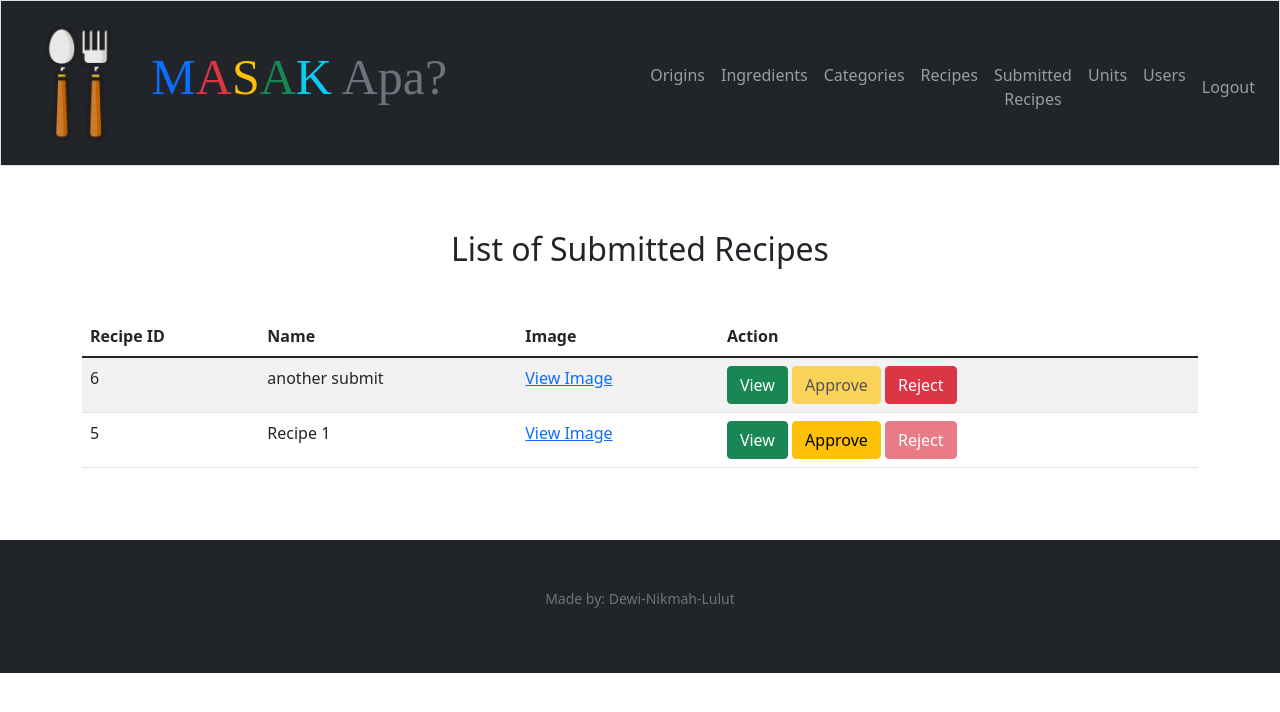
After one commit to listyantidewi1/masak-apa-v2, a Flask app: page /admin/recipes/submitted in a window 1280 px wide. The commit adds this page. Shown: the top 712 px of the page. Run offline with Flask 2, Linux system fonts and the light colour scheme; a user stored in the database is signed in; data comes from the database, SQL or seed files in the repository; both versions use the stored data as it was after the commit; some libraries are stand-ins or nearby versions; some web fonts are replaced.

Commit message:
finished recipe approval and rejection

```diff
--- a/app.py
+++ b/app.py
@@ -274,16 +274,10 @@ def categories_delete(id):
 
 @app.route("/admin/recipes", methods=["GET"])
 @login_admin_required
-def add_recipes():
+def show_recipes_admin():
     if request.method == 'GET':
-        # listOri = db.execute("select * from origins")
-        # ingredients = db.execute("select id, name from ingredients")
-        # origins = db.execute("select id, origin from origins")
-        # units = db.execute("select id, name from units")
-        # return render_template("add_recipes_admin.html", ingredients = ingredients, origins = origins, units = units)
         recipes = db.execute("select recipes.id, recipes.name as recipe_name, recipes.image, recipes.description, recipe_ingredients.qty, instructions.instructions, units.name as unit_name from recipes inner join recipe_ingredients on recipes.id = recipe_ingredients.recipe_id inner join ingredients on recipe_ingredients.ingredients_id = ingredients.id inner join units on recipe_ingredients.unit_id = units.id inner join instructions on recipes.id = instructions.recipe_id group by recipes.id order by recipes.created_at desc")
         return render_template("/admin/show_recipes_admin.html", recipes = recipes)
-    # elif request.method == 'POST':
 
 
 @app.route("/admin/recipe/add/", methods=["GET", "POST"])
@@ -375,6 +369,22 @@ def show_recipe_admin(id):
     source = db.execute("select img_src, recipe_src from recipes where id = ?",id)[0]
     return render_template("/admin/show_recipe_admin.html", recipe=recipe, ingredients=ingredients, instructions=instructions, units=units, origin=origin, full_recipe=full_recipe, source=source)# show a recipe detail
 
+# show a recipe detail
+@app.route("/admin/recipe/show/submitted/<id>", methods=["GET"])
+@login_admin_required
+def show_submitted_recipe_admin(id):
+    recipe = db.execute("select * from recipes_submitted where id = ?", id)[0]
+    # print(recipe)
+    ingredients = db.execute("select * from recipe_ingredients_submitted inner join ingredients on recipe_ingredients_submitted.ingredients_id = ingredients.id where recipe_id = ?", id)
+    instructions = db.execute("select * from instructions_submitted where recipe_id = ?", id)[0]
+    units = db.execute("select units.name from units inner join recipe_ingredients_submitted on units.id = recipe_ingredients_submitted.unit_id where recipe_id = ?", id)
+    # print(units)
+    origin = db.execute("select origins.origin from origins inner join recipes_submitted on origins.id = recipes_submitted.origin_id where recipes_submitted.id = ?", id)[0]
+    print(units)
+    full_recipe = db.execute("select recipes_submitted.name as recipename, recipes_submitted.description, recipes_submitted.image, recipes_submitted.recipe_src, recipes_submitted.img_src as imgsrc, origins.origin, recipe_ingredients_submitted.qty, instructions_submitted.instructions, units.name as unitname, ingredients.name as ingredientname from recipes_submitted inner join origins on recipes_submitted.origin_id = origins.id inner join recipe_ingredients_submitted on recipes_submitted.id = recipe_ingredients_submitted.recipe_id inner join instructions_submitted on recipes_submitted.id = instructions_submitted.recipe_id inner join units on recipe_ingredients_submitted.unit_id = units.id inner join ingredients on recipe_ingredients_submitted.ingredients_id = ingredients.id where recipes_submitted.id = ?", id)
+    source = db.execute("select img_src, recipe_src from recipes_submitted where id = ?",id)[0]
+    return render_template("/admin/show_recipe_admin.html", recipe=recipe, ingredients=ingredients, instructions=instructions, units=units, origin=origin, full_recipe=full_recipe, source=source)# show a recipe detail
+
 # TODO: edit recipe admin
 @app.route("/admin/recipe/<id>/edit", methods=["GET","POST"])
 @login_admin_required
@@ -442,6 +452,42 @@ def recipe_delete(id):
     db.execute("delete from recipes where id=?", id)
     return redirect("/admin/recipes")
 
+@app.route("/admin/recipes/submitted", methods=["GET"])
+@login_admin_required
+def show_recipes_submitted_admin():
+    if request.method == 'GET':
+        recipes = db.execute("select recipes_submitted.status, recipes_submitted.id, recipes_submitted.name as recipe_name, recipes_submitted.image, recipes_submitted.description, recipe_ingredients_submitted.qty, instructions_submitted.instructions, units.name as unit_name from recipes_submitted inner join recipe_ingredients_submitted on recipes_submitted.id = recipe_ingredients_submitted.recipe_id inner join ingredients on recipe_ingredients_submitted.ingredients_id = ingredients.id inner join units on recipe_ingredients_submitted.unit_id = units.id inner join instructions_submitted on recipes_submitted.id = instructions_submitted.recipe_id group by recipes_submitted.id order by recipes_submitted.created_at desc")
+        return render_template("/admin/show_submitted_recipes_admin.html", recipes = recipes)
+
+@app.route("/admin/recipe/<id>/approve",  methods=["GET"])
+@login_admin_required
+def approve_recipe(id):
+    submitted_recipe = db.execute("SELECT * FROM recipes_submitted WHERE id = ?", id)[0]
+    submitted_ingredients = db.execute("SELECT * FROM recipe_ingredients_submitted WHERE recipe_id = ?", id)
+    submitted_instruction = db.execute("Select * from instructions_submitted WHERE recipe_id = ?", id)[0]
+    db.execute("update recipes_submitted set status = 1 where id = ?", id)
+    db.execute("insert into recipes(name, origin_id, image, description, img_src, recipe_src) values(?,?,?,?,?,?)", submitted_recipe['name'], submitted_recipe['origin_id'], submitted_recipe['image'], submitted_recipe['description'], submitted_recipe['img_src'], submitted_recipe['recipe_src'])
+    current_recipe = db.execute("select id from recipes order by id desc limit 1")[0]
+    print(current_recipe['id'])
+    current_recipe_id = str(current_recipe['id'])
+    for i in submitted_ingredients:
+        db.execute("insert into recipe_ingredients(recipe_id, ingredients_id, qty, unit_id) values(?,?,?,?)", current_recipe_id, i['ingredients_id'], i['qty'], i['unit_id'])
+    db.execute("insert into instructions(recipe_id, instructions) values(?,?)", current_recipe_id, submitted_instruction['instructions'])
+    # db.execute("delete from recipe_ingredients_submitted where recipe_id = ?",id)
+    # db.execute("delete from instructions_submitted where recipe_id = ?",id)
+    # db.execute("delete from recipes_submitted where id = ?",id)
+    flash("Recipe has been approved successfully")
+    return redirect("/admin/recipes/submitted")
+
+@app.route("/admin/recipe/<id>/reject",  methods=["GET"])
+@login_admin_required
+def reject_recipe(id):
+    db.execute("update recipes_submitted set status = 2 where id = ?", id)
+    # db.execute("delete from recipe_ingredients_submitted where recipe_id = ?",id)
+    # db.execute("delete from instructions_submitted where recipe_id = ?",id)
+    # db.execute("delete from recipes_submitted where id = ?",id)
+    flash("Recipe has been rejected successfully")
+    return redirect("/admin/recipes/submitted")
 
 @app.route("/admin/users", methods=["GET"])
 @login_admin_required
--- /dev/null
+++ b/templates/admin/show_submitted_recipes_admin.html
@@ -0,0 +1,75 @@
+{% extends "layout_admin.html" %} {% block title %} Add Recipe {% endblock %} {%
+block main %}
+<div class="container-lg mb-4">
+  <h2 class="text-center mt-3">List of Submitted Recipes</h2>
+  <div class="mb-5"></div>
+  <table class="table table-striped table-hover">
+    <thead>
+      <tr>
+        <th>Recipe ID</th>
+        <th>Name</th>
+        <th>Image</th>
+        <th>Action</th>
+      </tr>
+    </thead>
+    <tbody>
+      {% for recipe in recipes %}
+      <tr>
+        <td>{{ recipe["id"] }}</td>
+        <td>{{ recipe["recipe_name"] }}</td>
+        <td>
+          <a href="/static/uploads/{{ recipe['image'] }}">View Image</a>
+        </td>
+        <td>
+          <a
+            href="/admin/recipe/show/submitted/{{ recipe['id'] }}"
+            class="btn btn-success"
+            >View</a
+          >
+          {% if recipe['status'] == 0 %}
+          <a
+            href="/admin/recipe/{{ recipe['id'] }}/approve"
+            class="btn btn-warning"
+            onclick="return confirm('Are you sure you want to approve this recipe?');"
+            >Approve</a
+          >
+          <a
+            href="/admin/recipe/{{ recipe['id'] }}/reject"
+            onclick="return confirm('Are you sure you want to reject this recipe?');"
+            class="btn btn-danger"
+            >Reject</a
+          >
+          {% elif recipe['status'] == 1 %}
+          <a
+            href="/admin/recipe/{{ recipe['id'] }}/approve"
+            class="btn btn-warning disabled"
+            onclick="return confirm('Are you sure you want to approve this recipe?');"
+            >Approve</a
+          >
+          <a
+            href="/admin/recipe/{{ recipe['id'] }}/reject"
+            onclick="return confirm('Are you sure you want to reject this recipe?');"
+            class="btn btn-danger"
+            >Reject</a
+          >
+          {% elif recipe['status'] == 2 %}
+          <a
+            href="/admin/recipe/{{ recipe['id'] }}/approve"
+            class="btn btn-warning"
+            onclick="return confirm('Are you sure you want to approve this recipe?');"
+            >Approve</a
+          >
+          <a
+            href="/admin/recipe/{{ recipe['id'] }}/reject"
+            onclick="return confirm('Are you sure you want to reject this recipe?');"
+            class="btn btn-danger disabled"
+            >Reject</a
+          >
+          {% endif %}
+        </td>
+      </tr>
+      {% endfor %}
+    </tbody>
+  </table>
+</div>
+{% endblock %}
--- a/templates/layout_admin.html
+++ b/templates/layout_admin.html
@@ -74,9 +74,9 @@
             <li class="nav-item">
               <a class="nav-link" href="/admin/recipes">Recipes</a>
             </li>
-            <!-- <li class="nav-item">
-              <a class="nav-link" href="/admin/recipe/add">Add Recipes</a>
-            </li> -->
+            <li class="nav-item">
+              <a class="nav-link" href="/admin/recipes/submitted">Submitted Recipes</a>
+            </li>
             <li class="nav-item">
               <a class="nav-link" href="/admin/units">Units</a>
             </li>
--- a/templates/show_submitted_recipes.html
+++ b/templates/show_submitted_recipes.html
@@ -18,7 +18,7 @@ main %}
           {% elif recipe['status'] == 1 %}
           <div class="bg-success p-1" style="border-radius: 1px">This recipe has been approved</div>
           {% else %}
-          <div class="bg-success p-1" style="border-radius: 1px">This recipe has been rejected</div>
+          <div class="bg-danger p-1" style="border-radius: 1px">This recipe has been rejected</div>
           {% endif %}
           <p class="card-text">{{ recipe["description"]|truncate(50) }}</p>
           <a href="/recipe/show/{{ recipe['id'] }}" class="btn btn-primary"
```
Also changed, not shown: templates/admin/show_recipes_admin.html (+0 -37 lines), masakapa.sqlite, 2 other files.
